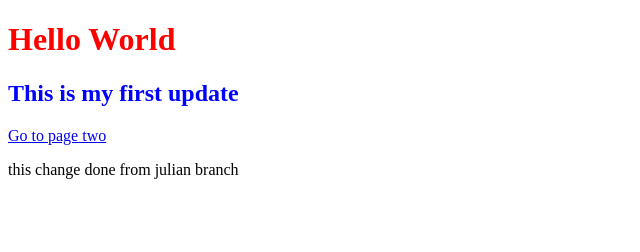
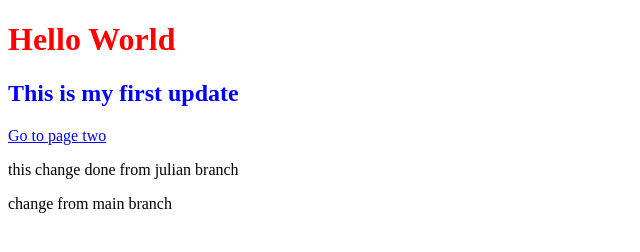
Before and after one commit to julianemran/firstProject, a plain HTML site: page index.html in a window 1280 px wide. Shown: the whole page, without its empty margins (0-640 px from the left). Drawn offline with Linux system fonts and the light colour scheme.

Commit message:
Update index.html

```diff
--- a/index.html
+++ b/index.html
@@ -10,5 +10,6 @@
 <h2>This is my first update</h2>
 <a href="page2.html">Go to page two</a>
 <p>this change done from julian branch</p>
+<p>change from main branch</p>
 </body>
 </html>
```
